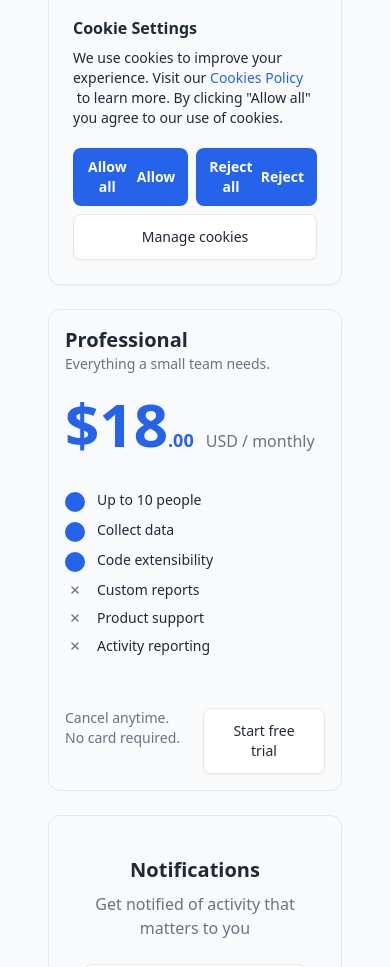
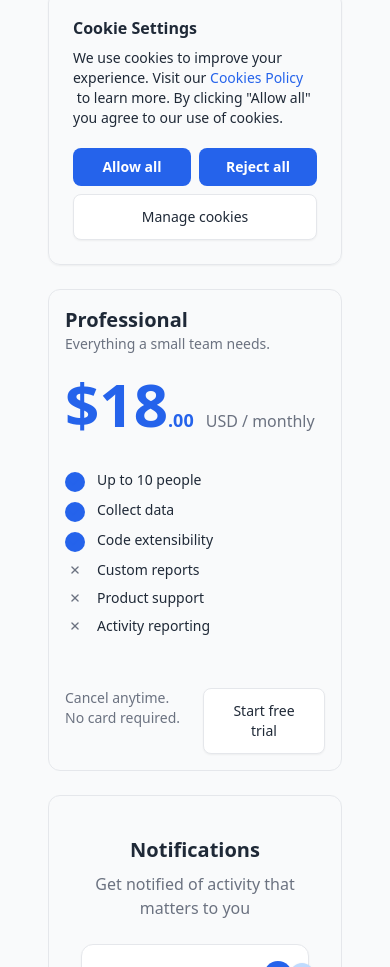
Before and after one commit to kavindu-mane/Color-Gen, a React (Vite) app: page / in a window 390 px wide. Shown: the part 2358-3325 px from the top of the page. Built offline with nearby package versions, Linux system fonts and the light colour scheme; the HTML template or start-up script is replaced by a standard one.

Commit message:
Minor changes

```diff
--- a/src/components/cards/Cookie.jsx
+++ b/src/components/cards/Cookie.jsx
@@ -33,7 +33,7 @@ export const Cookie = ({ color }) => {
                 style={{backgroundColor: color}}
               >
                 <span className="inline lg:hidden xl:inline">Allow all</span>
-                <span className="inline xl:hidden">Allow</span>
+                <span className="hidden lg:inline xl:hidden">Allow</span>
               </button>
             </div>
             <div className="grid w-full">
@@ -43,7 +43,7 @@ export const Cookie = ({ color }) => {
                 style={{backgroundColor: color}}
               >
                 <span className="inline lg:hidden xl:inline">Reject all</span>
-                <span className="inline xl:hidden">Reject</span>
+                <span className="hidden lg:inline xl:hidden">Reject</span>
               </button>
             </div>
           </div>
```
